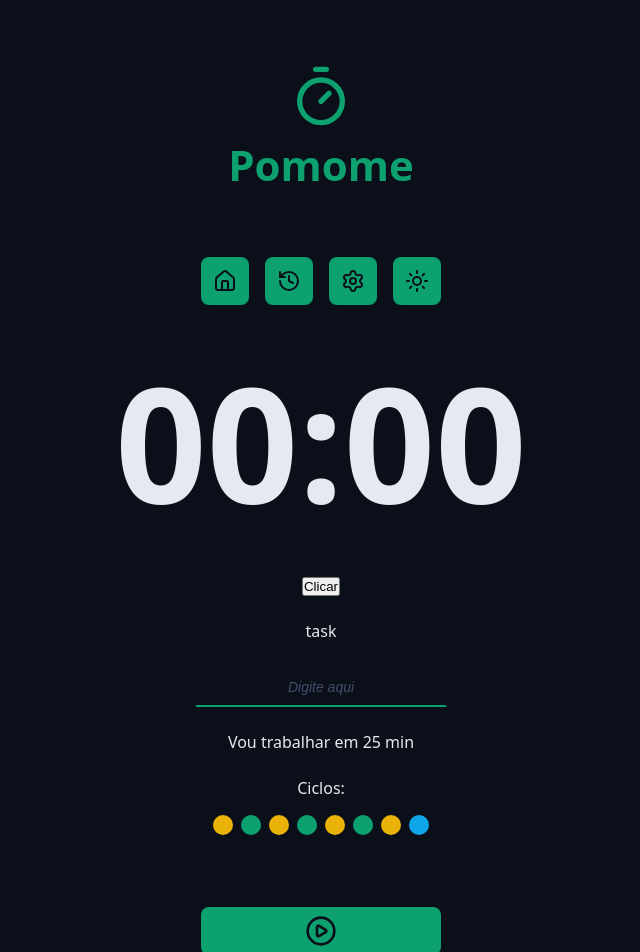
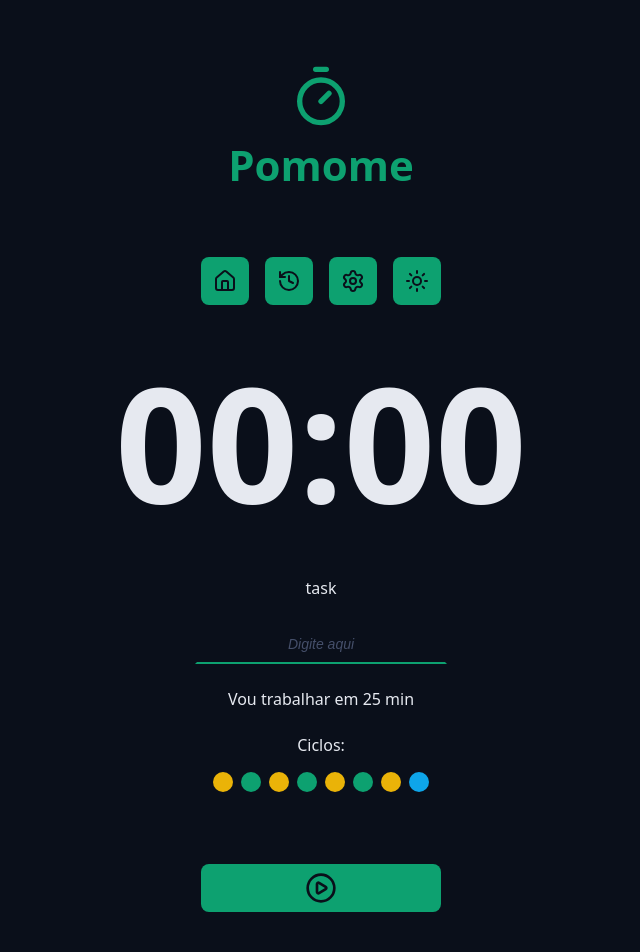
Before and after one commit to ellenmelo19/Pomome, a React (Vite) app: page / in a window 1280 px wide. Shown: the top 952 px of the page, without its empty margins (319-959 px from the left). Built offline with nearby package versions, Linux system fonts and the light colour scheme.

Commit message:
Input controlado no React com "value", "onChange" e useState

```diff
--- a/src/components/MainForm/index.tsx
+++ b/src/components/MainForm/index.tsx
@@ -2,30 +2,25 @@ import { PlayCircleIcon } from "lucide-react";
 import { Cycles } from "../Cycles";
 import { DefaultButton } from "../DefaultButton";
 import { DefaultInput } from "../DefaultInput";
-import { useTaskContext } from "../../contexts/TaskContext/useTaskContext";
+import { useState } from "react";
 
 export function MainForm() {
+    const [taskName, setTaskName] = useState('');
 
-    const {setState} = useTaskContext();
-
-    function handleclick() {
-        setState(prevState => {
-            return {
-                ...prevState,
-                formattedSecondsRemaining: "24:59",
-            };
-        });
+    function handleCreateNewTask(event: React.FormEvent<HTMLFormElement>) {
+        event.preventDefault();
     }
 
     return (
-        <form className="form" action=''>
-            <button type="button" onClick={handleclick}>Clicar</button>
+        <form onSubmit={handleCreateNewTask} className="form" action=''>
             <div className="formRow">
                 <DefaultInput
                     labelText='task'
                     id='meuInput'
                     type='text'
                     placeholder="Digite aqui"
+                    value={taskName}
+                    onChange={(e) => setTaskName(e.target.value)}
                 />
             </div>
             <div className="formRow">
```
